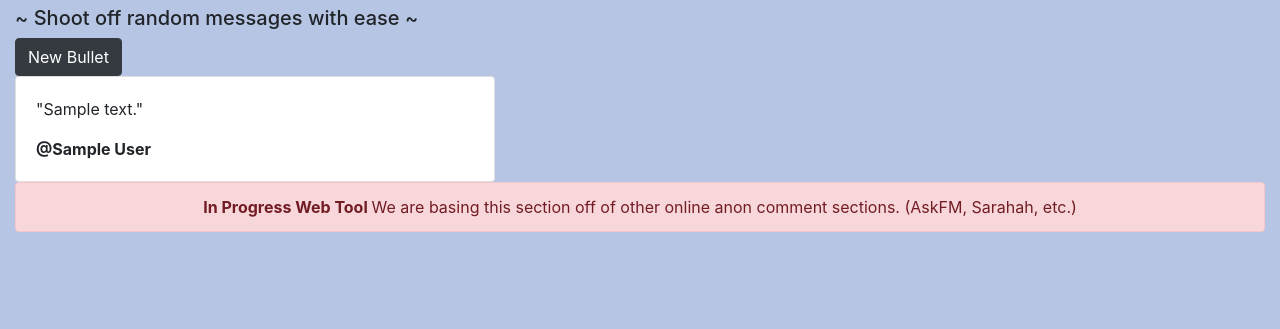
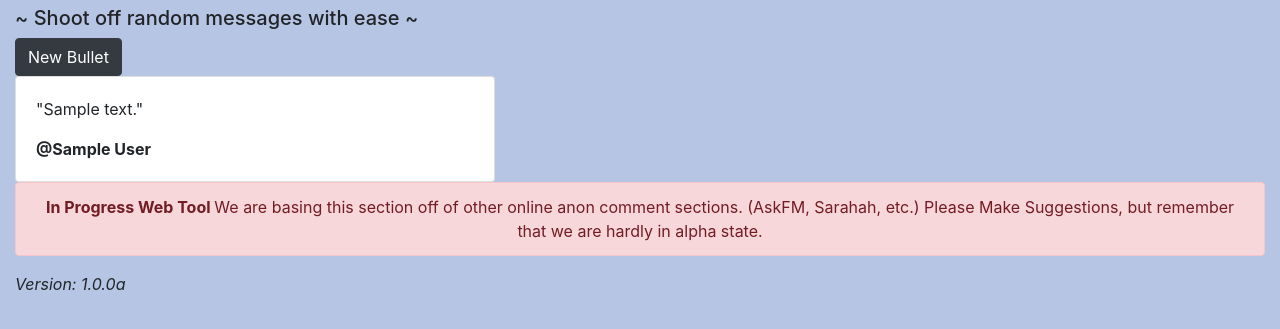
Before and after one commit to gruntygap/MyBuDirectory, a Flask app: template app/templates/comments.html in a window 1280 px wide. Shown: the part 178-507 px from the top of the page. Run offline with Flask 2, Linux system fonts and the light colour scheme; the template is opened without the code that fills it: most values are stand-ins (such as "Sample title", 1, 10 or a date in 2020); some libraries are stand-ins or nearby versions.

Commit message:
Added Color and more info

```diff
--- a/app/templates/comments.html
+++ b/app/templates/comments.html
@@ -1,9 +1,9 @@
 {% extends "base.html" %}
 {% block content %}
     <style>
-    body{
-        background-color: #b6c5e3;
-    }
+        body {
+            background-color: #b6c5e3;
+        }
     </style>
     <h2><strong>BULLET</strong>IN</h2>
     <h5>~ Shoot off random messages with ease ~</h5>
@@ -53,7 +53,8 @@
         </div>
     {% endfor %}
     <div class="alert alert-danger" role="alert" style="text-align: center;"><strong>In Progress Web Tool </strong> We
-        are basing this section off of other online anon comment sections. (AskFM, Sarahah, etc.)
+        are basing this section off of other online anon comment sections. (AskFM, Sarahah, etc.) Please Make
+        Suggestions, but remember that we are hardly in alpha state.
     </div>
     <script>
         $("#posted").click(function () {
@@ -71,4 +72,5 @@
                 });
         });
     </script>
+    <p><i>Version: 1.0.0a</i></p>
 {% endblock %}
```
